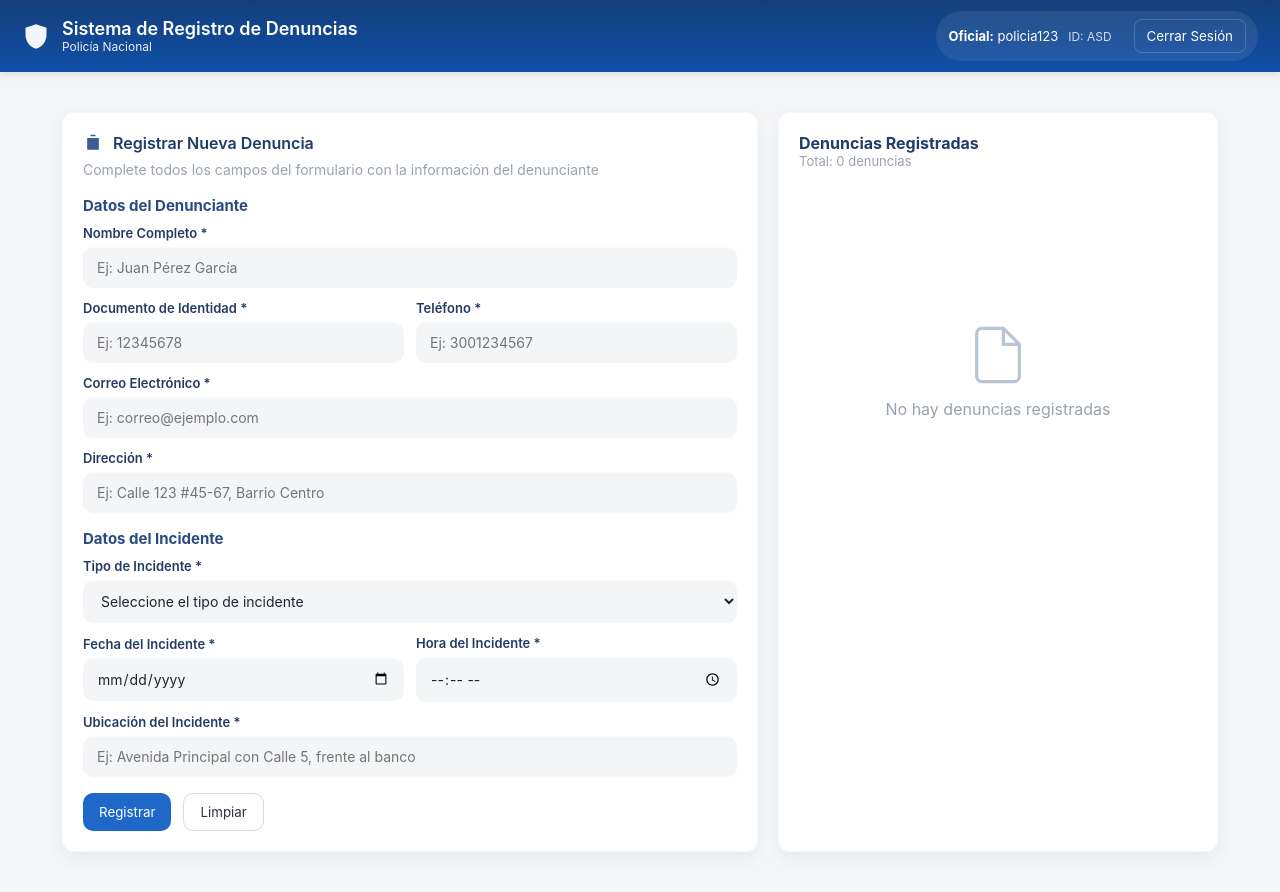
After one commit to CristhianCoronel/Comisaria_WEB, a Flask app: page /denuncia in a window 1280 px wide. The commit adds this page. Run offline with Flask 3, Linux system fonts and the light colour scheme.

Commit message:
Avance del formulario login y denunciasy estilos CSS

```diff
--- a/main.py
+++ b/main.py
@@ -1,4 +1,4 @@
-from flask import Flask, render_template, request, redirect, url_for, flash, jsonify,Response
+from flask import Flask, render_template, request, redirect, url_for, flash, jsonify, Response
 from controllers import controlador_evidencia
 from controllers import controlador_departamento
 from models import Ubigeo
@@ -7,8 +7,7 @@ import os, json
 
 app = Flask(__name__)
 
-#---RUTAS FIJAS---#
-
+# --- RUTAS FIJAS --- #
 
 @app.route('/base')
 def base():
@@ -16,17 +15,39 @@ def base():
 
 
 @app.route('/')
+def home():
+    return redirect(url_for('login'))
+
+
 @app.route('/index')
 def index():
     departamentos = list()
     # departamentos = controlador_departamento.obtener_departamentos()
-    return render_template('index.html', departamentos = departamentos)
+    return render_template('index.html', departamentos=departamentos)
+
+
+@app.route('/denuncia')
+def denuncia():
+    return render_template('denuncia.html')
+
+
+@app.route('/login', methods=['GET', 'POST'])
+def login():
+    if request.method == 'POST':
+        usuario = request.form['usuario']
+        id_oficial = request.form['id_oficial']
+        contrasena = request.form['contrasena']
+
+        # Validación temporal (demo)
+        if contrasena == "policia123":
+            return redirect(url_for('index'))
+        else:
+            flash("Credenciales incorrectas. Intente nuevamente.")
+            return redirect(url_for('login'))
+
+    return render_template('login.html')
 
 
 
-
-# if __name__ == "__main__":
-#     app.run(host='0.0.0.0', port=8000, debug=True)
-
-if __name__ ==  '__main__':
-    app.run(debug=5000)
+if __name__ == '__main__':
+    app.run(debug=True, port=5000)
--- /dev/null
+++ b/static/css/denuncia.css
@@ -0,0 +1,177 @@
+:root {
+    --blue: #0f4fa8;
+    --light-blue: #153f7a;
+    --card-bg: #ffffff;
+    --muted: #9aa3ad;
+    --input-bg: #f3f5f7;
+    --radius: 12px;
+}
+
+* {
+    box-sizing: border-box;
+    font-family: Inter, "Segoe UI", Roboto, Arial, sans-serif;
+}
+
+body {
+    margin: 0;
+    background: #f4f6f8;
+    color: #223;
+}
+
+/* Header */
+.topbar {
+    background: linear-gradient(0deg, var(--blue), var(--light-blue));
+    color: #fff;
+    height: 72px;
+    display: flex;
+    align-items: center;
+    padding: 0 22px;
+    gap: 16px;
+    box-shadow: 0 2px 8px rgba(12, 25, 42, 0.12);
+}
+
+.brand {
+    display: flex;
+    align-items: center;
+    gap: 12px;
+    font-weight: 600;
+    font-size: 18px;
+}
+
+.brand .subtitle {
+    font-size: 12px;
+    opacity: 0.9;
+    font-weight: 400;
+}
+
+.topbar .spacer {
+    flex: 1;
+}
+
+.user-pill {
+    display: flex;
+    align-items: center;
+    gap: 10px;
+    background: rgba(255, 255, 255, 0.08);
+    padding: 8px 12px;
+    border-radius: 999px;
+    font-size: 13px;
+}
+
+.btn-logout {
+    margin-left: 12px;
+    background: transparent;
+    border: 1px solid rgba(255, 255, 255, 0.18);
+    color: #fff;
+    padding: 8px 12px;
+    border-radius: 8px;
+    cursor: pointer;
+}
+
+/* Layout */
+.main {
+    padding: 22px;
+    max-width: 1200px;
+    margin: 18px auto;
+    display: grid;
+    grid-template-columns: 1fr 440px;
+    /* left flexible, right fixed */
+    gap: 20px;
+}
+
+/* Card */
+.card {
+    background: var(--card-bg);
+    border-radius: var(--radius);
+    padding: 20px;
+    box-shadow: 0 6px 18px rgba(35, 47, 60, 0.06);
+    border: 1px solid rgba(30, 40, 50, 0.03);
+}
+
+/* Left column specifics (form) */
+.form-title {
+    display: flex;
+    align-items: center;
+    gap: 10px;
+    margin-bottom: 8px;
+    font-weight: 600;
+    color: #1f3b6a;
+}
+
+.form-sub {
+    color: var(--muted);
+    margin-bottom: 18px;
+    font-size: 14px;
+}
+
+form .section {
+    margin-top: 10px;
+    margin-bottom: 16px;
+}
+
+form h4 {
+    margin: 8px 0 10px 0;
+    color: #2a4b80;
+    font-size: 15px;
+}
+
+/* Inputs */
+.input {
+    width: 100%;
+    background: var(--input-bg);
+    border: 0;
+    padding: 12px 14px;
+    border-radius: 10px;
+    outline: none;
+    font-size: 14px;
+    color: #223;
+    box-shadow: inset 0 1px 0 rgba(255, 255, 255, 0.6);
+}
+
+.row {
+    display: grid;
+    grid-template-columns: 1fr 1fr;
+    gap: 12px;
+    align-items: center;
+}
+
+.field {
+    margin-bottom: 12px;
+}
+
+label {
+    display: block;
+    font-size: 13px;
+    margin-bottom: 6px;
+    font-weight: 600;
+    color: #243b63;
+}
+
+.hint {
+    font-size: 13px;
+    color: var(--muted);
+    padding-left: 4px;
+    margin-bottom: 8px;
+}
+
+/* Right column content */
+.empty-state {
+    display: flex;
+    flex-direction: column;
+    align-items: center;
+    justify-content: center;
+    height: 380px;
+    color: var(--muted);
+    gap: 12px;
+}
+
+/* Responsive */
+@media (max-width: 1000px) {
+    .main {
+        grid-template-columns: 1fr;
+    }
+
+    .empty-state {
+        height: 220px;
+    }
+}
--- a/templates/base.html
+++ b/templates/base.html
@@ -15,7 +15,7 @@
             <ul>
                 <li><a href="#">Inicio</a></li>
                 <li><a href="#">Entradas</a></li>
-                <li><a href="#">Denuncias</a></li>
+                <li><a href="{{ url_for('denuncia') }}">Denuncias</a></li>
                 <li><a href="#">Personal</a></li>
                 <li><a href="#">Áreas</a></li>
                 <li><a href="#">Roles</a></li>
--- /dev/null
+++ b/templates/denuncia.html
@@ -0,0 +1,150 @@
+<!doctype html>
+<html lang="es">
+
+<head>
+    <meta charset="utf-8" />
+    <meta name="viewport" content="width=device-width,initial-scale=1" />
+    <title>Sistema de Registro de Denuncias - Mockup</title>
+    <link rel="stylesheet" href="{{ url_for('static', filename='css/denuncia.css') }}">
+
+</head>
+
+<body>
+
+    <header class="topbar">
+        <div class="brand">
+            <!-- simple shield svg icon -->
+            <svg width="28" height="28" viewBox="0 0 24 24" fill="none" xmlns="http://www.w3.org/2000/svg">
+                <path d="M12 2L3 5v6c0 5.55 3.84 10.74 9 12 5.16-1.26 9-6.45 9-12V5l-9-3z" fill="white"
+                    opacity="0.95" />
+            </svg>
+            <div>
+                <div>Sistema de Registro de Denuncias</div>
+                <div class="subtitle">Policía Nacional</div>
+            </div>
+        </div>
+
+        <div class="spacer"></div>
+
+        <div class="user-pill">
+            <div style="font-size:13px;"><strong>Oficial:</strong> policia123</div>
+            <div style="font-size:12px; opacity:0.8;">ID: ASD</div>
+            <button class="btn-logout">Cerrar Sesión</button>
+        </div>
+    </header>
+
+    <main class="main">
+
+        <!-- LEFT: Form card -->
+        <section class="card">
+            <div class="form-title">
+                <!-- icon -->
+                <svg width="20" height="20" viewBox="0 0 24 24" style="opacity:0.9">
+                    <path d="M9 2h6v2H9zM5 6h14v14H5z" fill="#2b4a86" />
+                </svg>
+                <div>Registrar Nueva Denuncia</div>
+            </div>
+            <div class="form-sub">Complete todos los campos del formulario con la información del denunciante</div>
+
+            <form>
+
+                <div class="section">
+                    <h4>Datos del Denunciante</h4>
+
+                    <div class="field">
+                        <label>Nombre Completo *</label>
+                        <input class="input" type="text" placeholder="Ej: Juan Pérez García" />
+                    </div>
+
+                    <div class="row">
+                        <div class="field">
+                            <label>Documento de Identidad *</label>
+                            <input class="input" type="text" placeholder="Ej: 12345678" />
+                        </div>
+                        <div class="field">
+                            <label>Teléfono *</label>
+                            <input class="input" type="tel" placeholder="Ej: 3001234567" />
+                        </div>
+                    </div>
+
+                    <div class="field">
+                        <label>Correo Electrónico *</label>
+                        <input class="input" type="email" placeholder="Ej: correo@ejemplo.com" />
+                    </div>
+
+                    <div class="field">
+                        <label>Dirección *</label>
+                        <input class="input" type="text" placeholder="Ej: Calle 123 #45-67, Barrio Centro" />
+                    </div>
+                </div>
+
+                <div class="section">
+                    <h4>Datos del Incidente</h4>
+
+                    <div class="field">
+                        <label>Tipo de Incidente *</label>
+                        <select class="input">
+                            <option>Seleccione el tipo de incidente</option>
+                            <option>Robo</option>
+                            <option>Agresión</option>
+                            <option>Vandalismo</option>
+                        </select>
+                    </div>
+
+                    <div class="row">
+                        <div class="field">
+                            <label>Fecha del Incidente *</label>
+                            <input class="input" type="date" />
+                        </div>
+                        <div class="field">
+                            <label>Hora del Incidente *</label>
+                            <input class="input" type="time" />
+                        </div>
+                    </div>
+
+                    <div class="field">
+                        <label>Ubicación del Incidente *</label>
+                        <input class="input" type="text"
+                            placeholder="Ej: Avenida Principal con Calle 5, frente al banco" />
+                    </div>
+                </div>
+
+                <!-- Botón submit (estilizado) -->
+                <div style="margin-top:10px; display:flex; gap:12px;">
+                    <button type="button"
+                        style="padding:10px 16px; border-radius:10px; border:0; background:#1f68c7; color:white; cursor:pointer;">Registrar</button>
+                    <button type="reset"
+                        style="padding:10px 16px; border-radius:10px; border:1px solid #d6dbe0; background:white; color:#334; cursor:pointer;">Limpiar</button>
+                </div>
+
+            </form>
+        </section>
+
+        <!-- RIGHT: Empty state card -->
+        <aside class="card">
+            <div style="display:flex; justify-content:space-between; align-items:center; margin-bottom:12px;">
+                <div>
+                    <div style="font-weight:700; color:#233c6b">Denuncias Registradas</div>
+                    <div style="font-size:13px; color:var(--muted)">Total: 0 denuncias</div>
+                </div>
+                <!-- (Opcional) un botón para filtro o añadir -->
+                <div style="opacity:0.6; font-size:12px;">&nbsp;</div>
+            </div>
+
+            <div class="empty-state">
+                <!-- file icon -->
+                <svg width="64" height="64" viewBox="0 0 24 24" fill="none" xmlns="http://www.w3.org/2000/svg">
+                    <path d="M14 2H6c-1.1 0-2 .9-2 2v16a2 2 0 002 2h12a2 2 0 002-2V8l-6-6z" stroke="#b9c5d3"
+                        stroke-width="1.2" fill="none" />
+                    <path d="M14 2v6h6" stroke="#b9c5d3" stroke-width="1.2" fill="none" />
+                </svg>
+                <div>No hay denuncias registradas</div>
+            </div>
+
+        </aside>
+
+    </main>
+
+</body>
+
+</html>
```
Also changed, not shown: static/css/login.css (added, +108 -0 lines), templates/login.html (added, +66 -0 lines).
